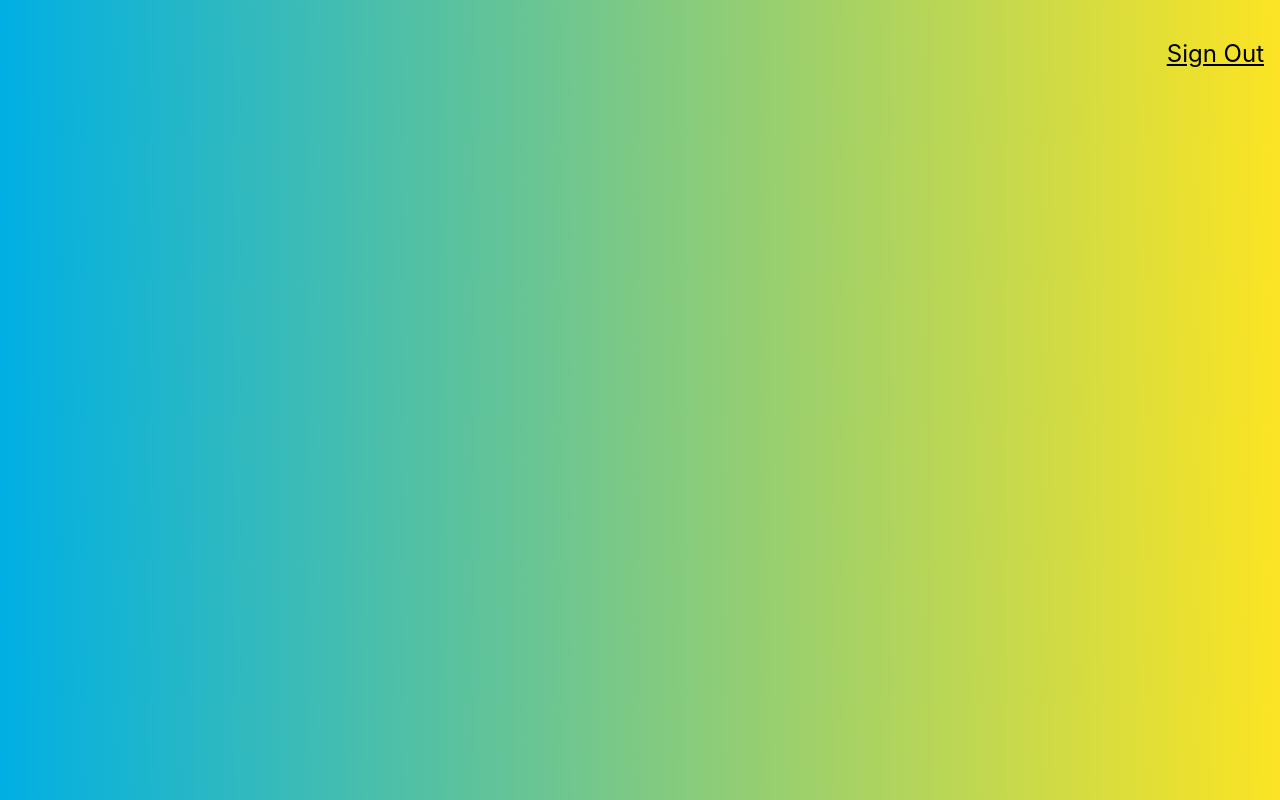
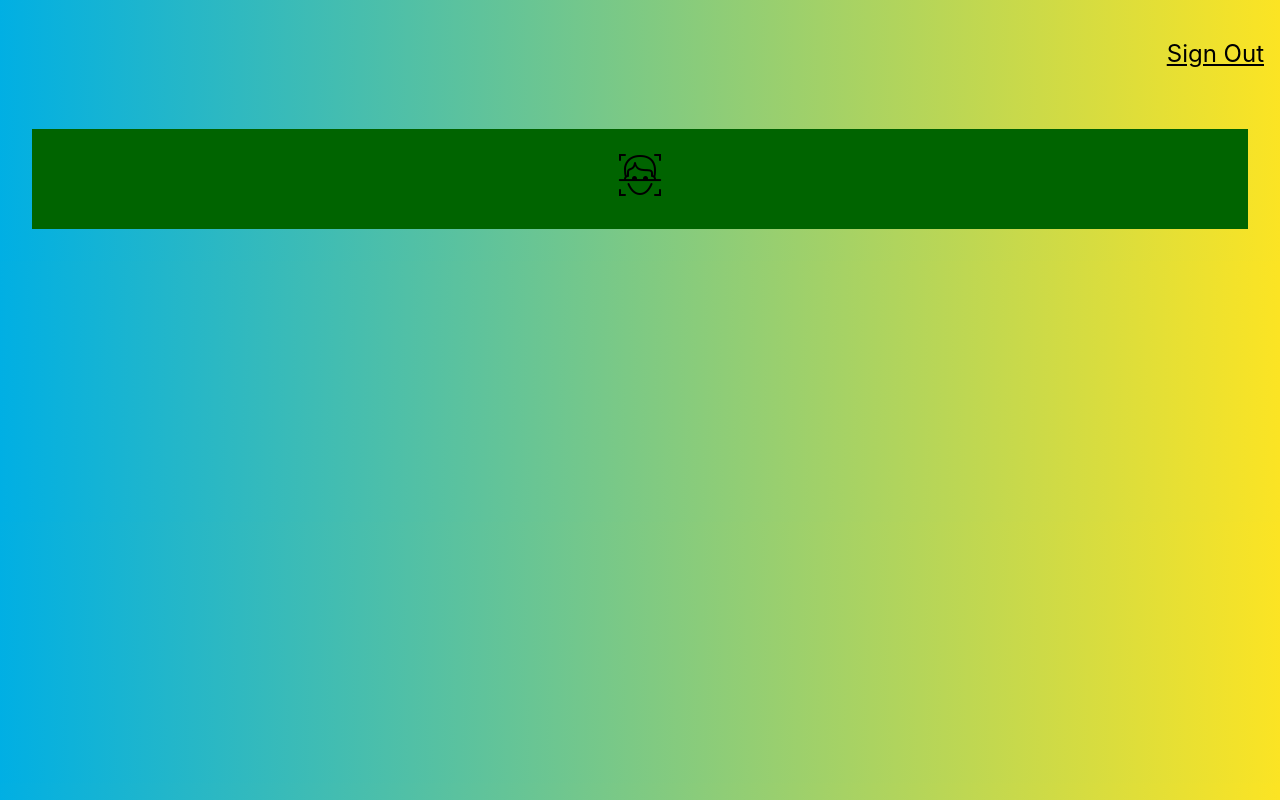
Before and after one commit to robalobadob/facial-recognition, a React (Create React App) app: page / in a window 1280 px wide. Built offline with nearby package versions, Linux system fonts and the light colour scheme.

Commit message:
added logo

```diff
--- /dev/null
+++ b/src/components/Logo/Logo.css
@@ -0,0 +1,3 @@
+.Tilt {
+    background: linear-gradient(89deg, #00afe4 0%, #fce423 100%)
+}
--- a/src/components/Logo/Logo.js
+++ b/src/components/Logo/Logo.js
@@ -1,11 +1,18 @@
 import React from 'react';
+import Tilt from 'react-parallax-tilt';
+import facelogo from './facelogo.png';
+import './Logo.css';
 
-const Navigation = () => {
+const Logo = () => {
     return (
         <div className='ma4 mt0'>
-
+            <Tilt>
+                <div style={{ height: '100px', backgroundColor: 'darkgreen' }}>
+                    <h1 className="pa3"><img style={{paddingTop: '5px'}} alt='logo' src={facelogo}/></h1>
+                </div>
+            </Tilt>
         </div>
     );
 }
 
-export default Navigation;
+export default Logo;
```
Also changed, not shown: src/components/Logo/facelogo.png (added).
